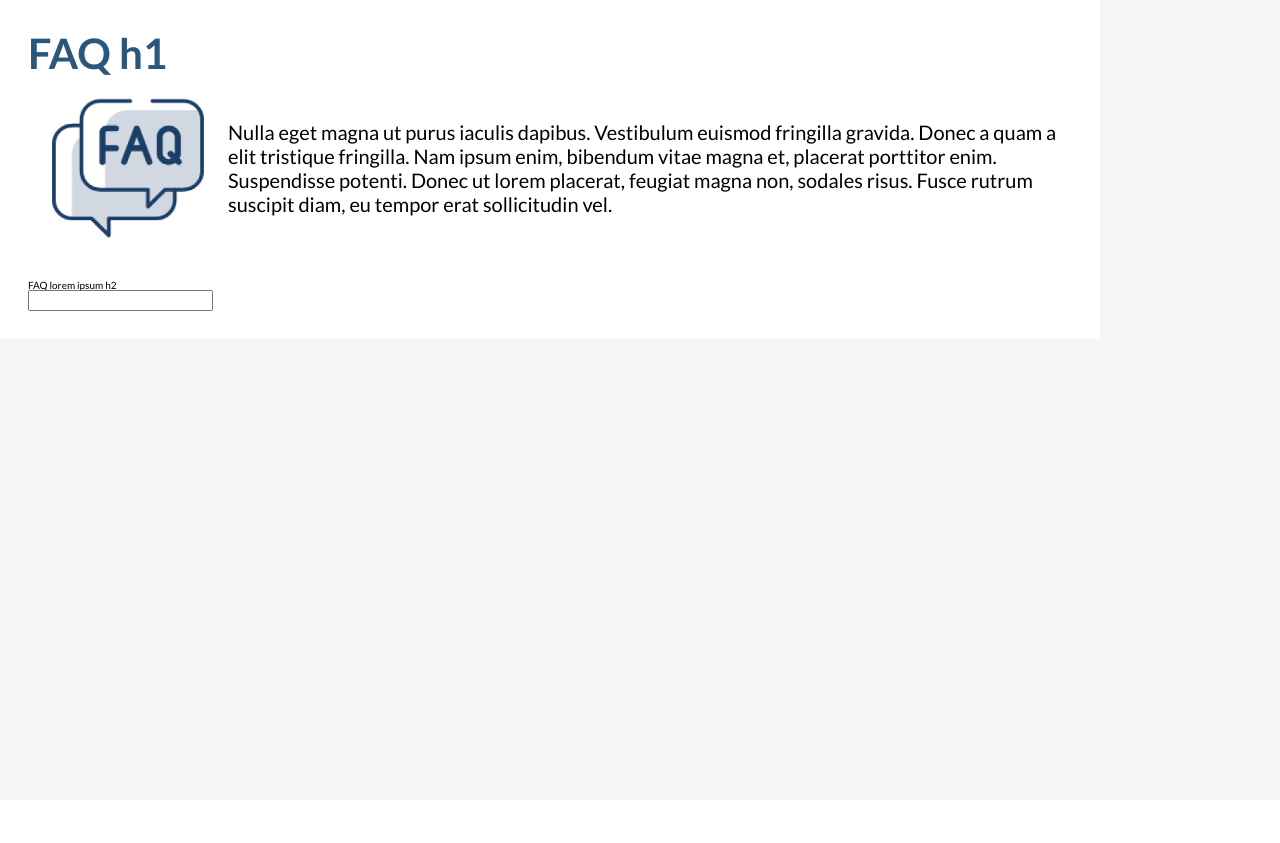
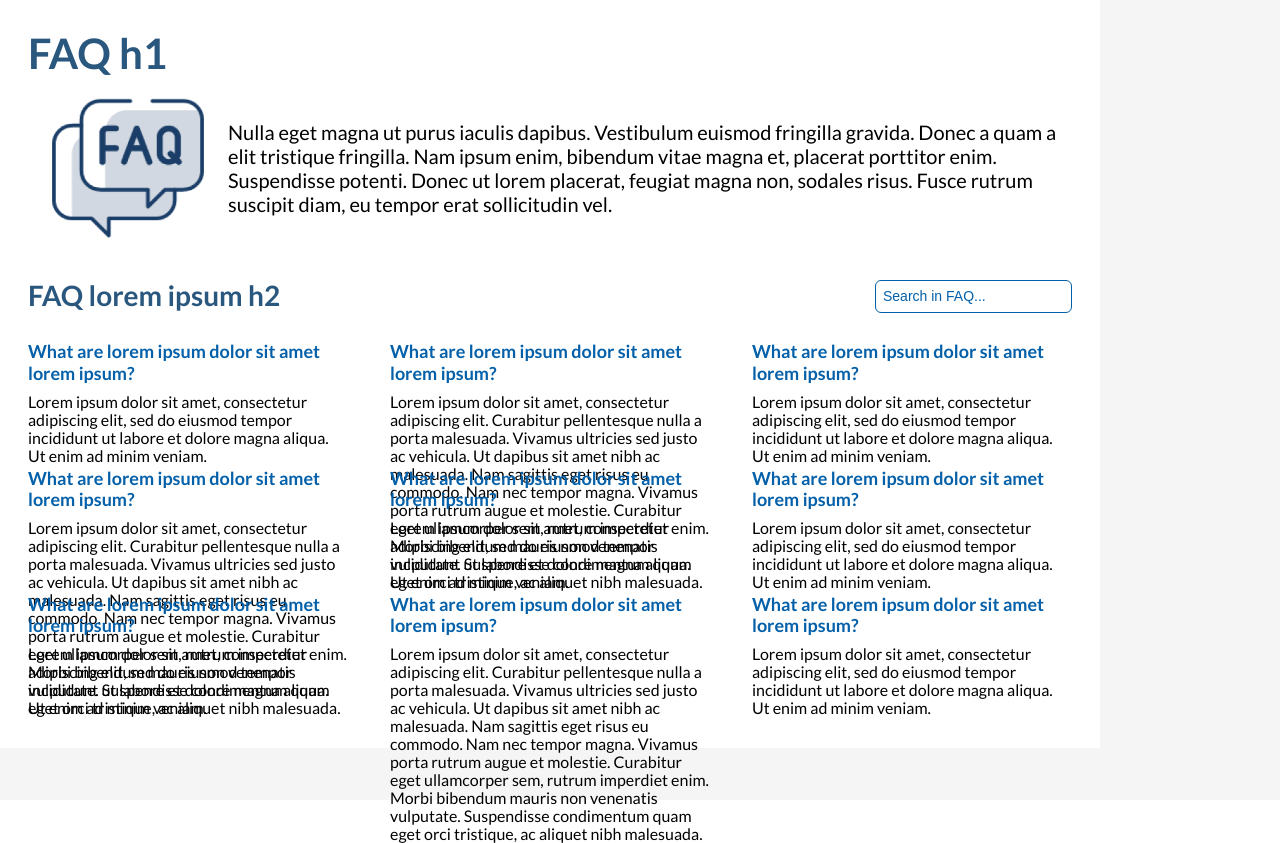
Before and after one commit to Ivan-Oliinyk/test-faq_page_casino, a Next.js app: page /faq in a window 1280 px wide. Before the commit the page ends 800 px from the top, so only its background shows below. Built offline with nearby package versions, Linux system fonts and the light colour scheme.

Commit message:
layout faq-ietm

```diff
--- a/components/faqBlock/FaqBlock.tsx
+++ b/components/faqBlock/FaqBlock.tsx
@@ -3,6 +3,7 @@ import FaqHeader from "./faqHeader/FaqHeader";
 import FaqItem from "./faqItem/FaqItem";
 import Heading from "../heading/Heading";
 import s from "../../styles/modules/faq/faq-block.module.scss";
+import SearchForm from "../searchForm/SearchForm";
 
 type FaqBlockType = {
   showHeader?: boolean;
@@ -10,6 +11,55 @@ type FaqBlockType = {
 
 const dataItems = [
   {
+    id: 1,
+    title: "What are lorem ipsum dolor sit amet lorem ipsum?",
+    description:
+      "Lorem ipsum dolor sit amet, consectetur adipiscing elit, sed do eiusmod tempor incididunt ut labore et dolore magna aliqua. Ut enim ad minim veniam.",
+  },
+  {
+    id: 2,
+    title: "What are lorem ipsum dolor sit amet lorem ipsum?",
+    description:
+      "Lorem ipsum dolor sit amet, consectetur adipiscing elit. Curabitur pellentesque nulla a porta malesuada. Vivamus ultricies sed justo ac vehicula. Ut dapibus sit amet nibh ac malesuada. Nam sagittis eget risus eu commodo. Nam nec tempor magna. Vivamus porta rutrum augue et molestie. Curabitur eget ullamcorper sem, rutrum imperdiet enim. Morbi bibendum mauris non venenatis vulputate. Suspendisse condimentum quam eget orci tristique, ac aliquet nibh malesuada.",
+  },
+  {
+    id: 3,
+    title: "What are lorem ipsum dolor sit amet lorem ipsum?",
+    description:
+      "Lorem ipsum dolor sit amet, consectetur adipiscing elit, sed do eiusmod tempor incididunt ut labore et dolore magna aliqua. Ut enim ad minim veniam.",
+  },
+  {
+    id: 4,
+    title: "What are lorem ipsum dolor sit amet lorem ipsum?",
+    description:
+      "Lorem ipsum dolor sit amet, consectetur adipiscing elit. Curabitur pellentesque nulla a porta malesuada. Vivamus ultricies sed justo ac vehicula. Ut dapibus sit amet nibh ac malesuada. Nam sagittis eget risus eu commodo. Nam nec tempor magna. Vivamus porta rutrum augue et molestie. Curabitur eget ullamcorper sem, rutrum imperdiet enim. Morbi bibendum mauris non venenatis vulputate. Suspendisse condimentum quam eget orci tristique, ac aliquet nibh malesuada.",
+  },
+  {
+    id: 5,
+    title: "What are lorem ipsum dolor sit amet lorem ipsum?",
+    description:
+      "Lorem ipsum dolor sit amet, consectetur adipiscing elit, sed do eiusmod tempor incididunt ut labore et dolore magna aliqua. Ut enim ad minim veniam.",
+  },
+  {
+    id: 6,
+    title: "What are lorem ipsum dolor sit amet lorem ipsum?",
+    description:
+      "Lorem ipsum dolor sit amet, consectetur adipiscing elit, sed do eiusmod tempor incididunt ut labore et dolore magna aliqua. Ut enim ad minim veniam.",
+  },
+  {
+    id: 7,
+    title: "What are lorem ipsum dolor sit amet lorem ipsum?",
+    description:
+      "Lorem ipsum dolor sit amet, consectetur adipiscing elit, sed do eiusmod tempor incididunt ut labore et dolore magna aliqua. Ut enim ad minim veniam.",
+  },
+  {
+    id: 8,
+    title: "What are lorem ipsum dolor sit amet lorem ipsum?",
+    description:
+      "Lorem ipsum dolor sit amet, consectetur adipiscing elit. Curabitur pellentesque nulla a porta malesuada. Vivamus ultricies sed justo ac vehicula. Ut dapibus sit amet nibh ac malesuada. Nam sagittis eget risus eu commodo. Nam nec tempor magna. Vivamus porta rutrum augue et molestie. Curabitur eget ullamcorper sem, rutrum imperdiet enim. Morbi bibendum mauris non venenatis vulputate. Suspendisse condimentum quam eget orci tristique, ac aliquet nibh malesuada.",
+  },
+  {
+    id: 9,
     title: "What are lorem ipsum dolor sit amet lorem ipsum?",
     description:
       "Lorem ipsum dolor sit amet, consectetur adipiscing elit, sed do eiusmod tempor incididunt ut labore et dolore magna aliqua. Ut enim ad minim veniam.",
@@ -20,14 +70,16 @@ const FaqBlock: FC<FaqBlockType> = ({ showHeader = true }) => {
   return (
     <div className={s.wrapper}>
       <div>{showHeader && <FaqHeader title={"FAQ h1"} />}</div>
-      <div>
-        <div>
+      <div className={s.content}>
+        <div className={s.content__header}>
           <Heading text={"FAQ lorem ipsum h2"} tag={"h2"} />
-          <form>
-            <input type="text"></input>
-          </form>
+          <SearchForm text={"Search in FAQ..."} />
         </div>
-        <div></div>
+        <div className={s.content__body}>
+          {dataItems.map(({ id, title, description }) => (
+            <FaqItem key={id} title={title} description={description} />
+          ))}
+        </div>
       </div>
     </div>
   );
--- a/components/faqBlock/faqItem/FaqItem.tsx
+++ b/components/faqBlock/faqItem/FaqItem.tsx
@@ -1,5 +1,16 @@
-const FaqItem = () => {
-  return <div></div>;
+import { FC } from "react";
+import Heading from "../../heading/Heading";
+import s from "../../../styles/modules/faq/faq-item.module.scss";
+
+type FaqItemType = { title: string; description: string };
+
+const FaqItem: FC<FaqItemType> = ({ title, description }) => {
+  return (
+    <div className={s.wrapper}>
+      <Heading text={title} tag="h3" />
+      <p>{description}</p>
+    </div>
+  );
 };
 
 export default FaqItem;
--- a/components/heading/Heading.tsx
+++ b/components/heading/Heading.tsx
@@ -1,10 +1,11 @@
 import React, { FC } from "react";
 import { HeadingType } from "../../types/headingType";
+import s from "../../styles/modules/components/heading.module.scss";
 
 const Heading: FC<HeadingType> = ({ text, tag }) => {
   const Tag = tag || "h1";
 
-  return <Tag>{text}</Tag>;
+  return <Tag className={s.title}>{text}</Tag>;
 };
 
 export default Heading;
--- /dev/null
+++ b/components/searchForm/SearchForm.tsx
@@ -0,0 +1,16 @@
+import { FC } from "react";
+import s from "../../styles/modules/components/search-form.module.scss";
+
+type SearchFormType = {
+  text: string;
+};
+
+const SearchForm: FC<SearchFormType> = ({ text }) => {
+  return (
+    <form className={s.form}>
+      <input type="text" placeholder={text} name="search"></input>
+    </form>
+  );
+};
+
+export default SearchForm;
--- /dev/null
+++ b/styles/modules/components/heading.module.scss
@@ -0,0 +1,14 @@
+h1.title {
+}
+
+h2.title {
+  font-size: 2.8rem;
+  font-weight: 700;
+  line-height: 1.1;
+}
+
+h3.title {
+  font-size: 1.8rem;
+  font-weight: 600;
+  line-height: 1.2;
+}
--- /dev/null
+++ b/styles/modules/components/search-form.module.scss
@@ -0,0 +1,20 @@
+.form {
+  input {
+    padding: 7px;
+    border: 1px solid var(--blue-color-2);
+    border-radius: 6px;
+    font-size: 1.4rem;
+    line-height: 1.7rem;
+    color: var(--blue-color-2);
+    transition: border 0.3s linear;
+
+    &::placeholder {
+      color: var(--blue-color-2);
+    }
+
+    &:hover,
+    &:focus {
+      border: 1px solid var(--blue-color-1);
+    }
+  }
+}
--- a/styles/modules/faq/faq-block.module.scss
+++ b/styles/modules/faq/faq-block.module.scss
@@ -2,4 +2,26 @@
   max-width: 1100px;
   padding: 2.8rem;
   background-color: var(--white-color);
+
+  .content {
+    .content__header {
+      margin-bottom: 2.8rem;
+      display: flex;
+      justify-content: space-between;
+
+      h2 {
+        color: var(--blue-color-1);
+      }
+    }
+
+    .content__body {
+      display: flex;
+      justify-content: space-between;
+      flex-wrap: wrap;
+
+      & > div {
+        max-width: 32rem;
+      }
+    }
+  }
 }
--- /dev/null
+++ b/styles/modules/faq/faq-item.module.scss
@@ -0,0 +1,13 @@
+.wrapper {
+  h3 {
+    margin-bottom: 8px;
+    color: var(--blue-color-2);
+  }
+
+  p {
+    font-size: 1.6rem;
+    line-height: 1.8rem;
+    font-weight: 400;
+    max-height: 7.5rem;
+  }
+}
--- a/styles/reset.scss
+++ b/styles/reset.scss
@@ -122,3 +122,7 @@ table {
   border-collapse: collapse;
   border-spacing: 0;
 }
+
+input {
+  outline: none;
+}
```
Also changed, not shown: components/faqBlock/faqHeader/FaqHeader.tsx (+7 -1 lines), styles/modules/faq/faqItem.module.scss (deleted).
